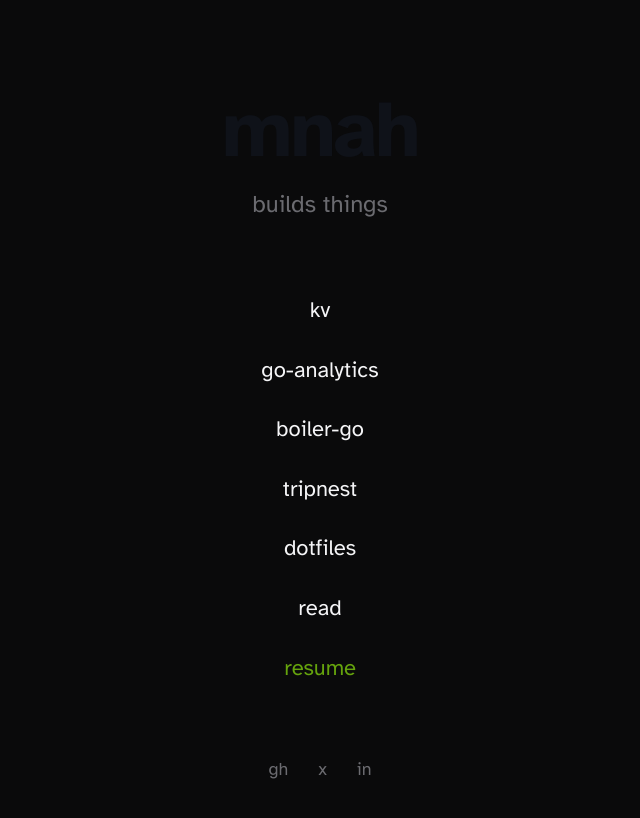
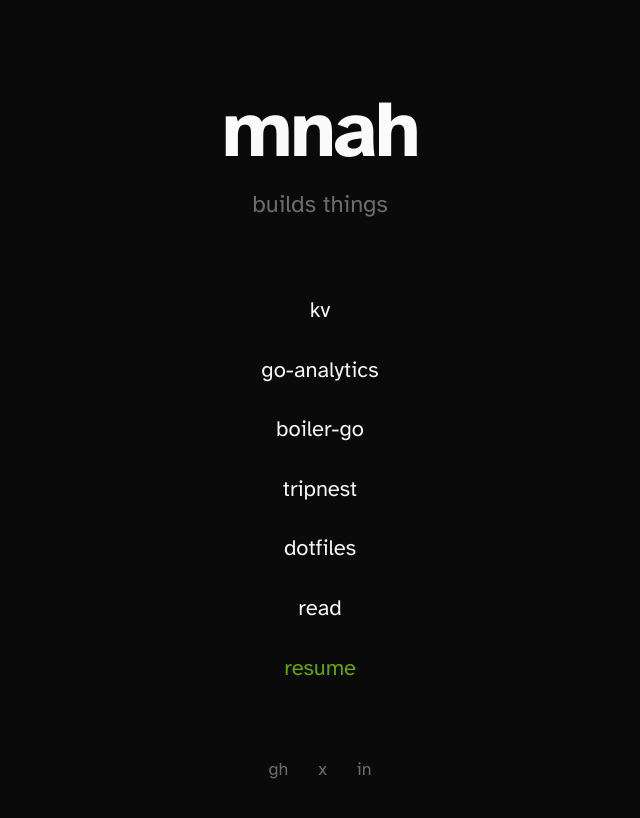
Before and after one commit to mnah05/mnah05, an Astro site: page / in a window 1280 px wide. Shown: the whole page, without its empty margins (320-960 px from the left). Built offline with nearby package versions, Linux system fonts and the light colour scheme; Astro itself is replaced by a stand-in of ours.

Commit message:
make heading off-white

```diff
--- a/src/pages/index.astro
+++ b/src/pages/index.astro
@@ -63,6 +63,7 @@ import { SITE_TITLE, SITE_DESCRIPTION } from '../consts';
 				line-height: 1;
 				letter-spacing: -0.03em;
 				font-weight: 700;
+				color: #fafafa;
 			}
 			.tagline {
 				color: var(--cursor-muted);
```
